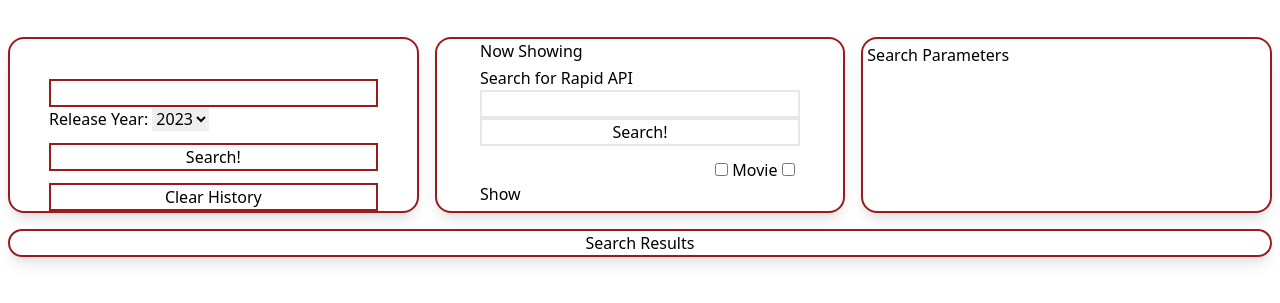
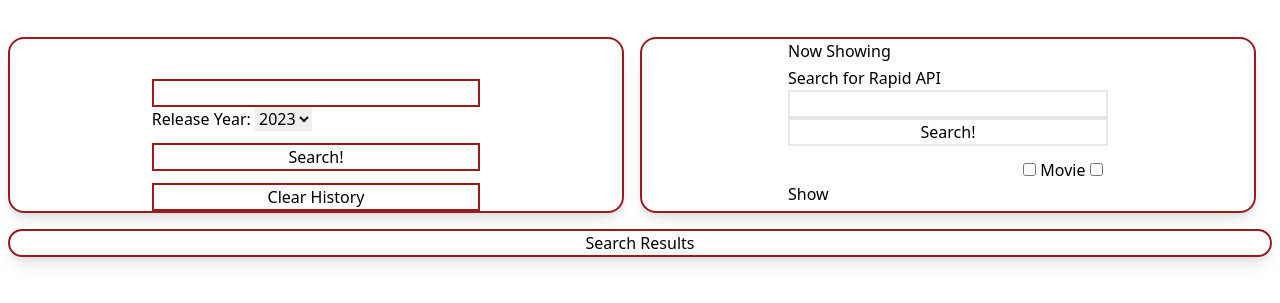
Before and after one commit to andmell/movie-generator, a plain HTML site: page index.html in a window 1280 px wide. Shown: the part 77-380 px from the top of the page. Drawn offline with nearby package versions, Linux system fonts and the light colour scheme.

Commit message:
removed parameter portion as it's no longer relevant

```diff
--- a/index.html
+++ b/index.html
@@ -18,7 +18,7 @@
         </div>
         <p>"Bring movie magic from Hollywood to your home..."</p>
     </header>
-    <main class="grid grid-cols-3 gap-4 py-10 mx-2">
+    <main class="grid grid-cols-2 gap-4 py-10 mx-2">
 
         <div id="mainSearch" class="shadow-lg rounded-2xl grid pt-10 border-2 border-red-800 place-content-center">
             <!-- need to set to static height -->
@@ -209,17 +209,17 @@
 
 
         <!--need to append api data here-->
-        <div id="searchParameters" class="shadow-lg rounded-2xl border-2 border-red-800 p-1">Search Parameters
-            <!-- need to set to static height -->
+        <!-- <div id="searchParameters" class="shadow-lg rounded-2xl border-2 border-red-800 p-1">Search Parameters
+            need to set to static height -->
 
             <!-- <div class="slidecontainer"> Rating Minimum
                 <input type="range" oninput="ratingSelected.value = this.value" min="10" max="100" value="50"
                     class="slider" id="myRange">
                 <output id="ratingSelected"></output>
-            </div> -->
+            </div>
 
 
-        </div>
+        </div> -->
         </div>
         <div id="searchResults" class="shadow-lg rounded-2xl border-red-800 border-2 col-span-3 grid justify-center">
             Search
```
